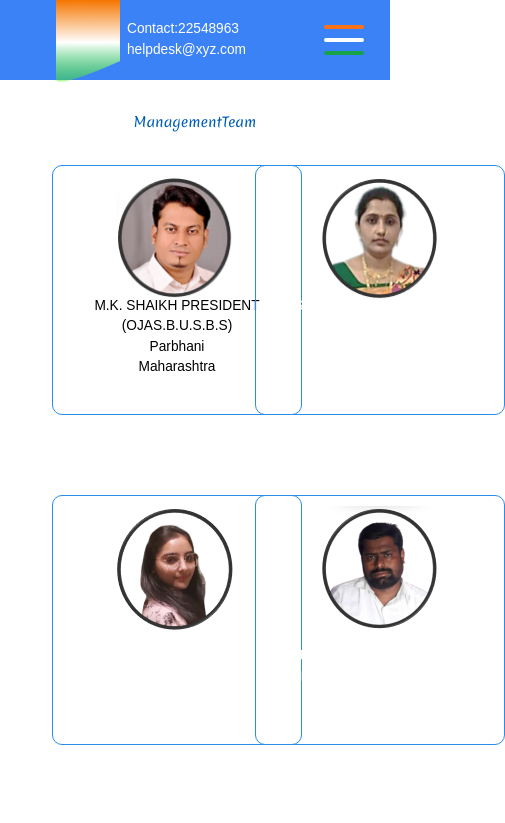
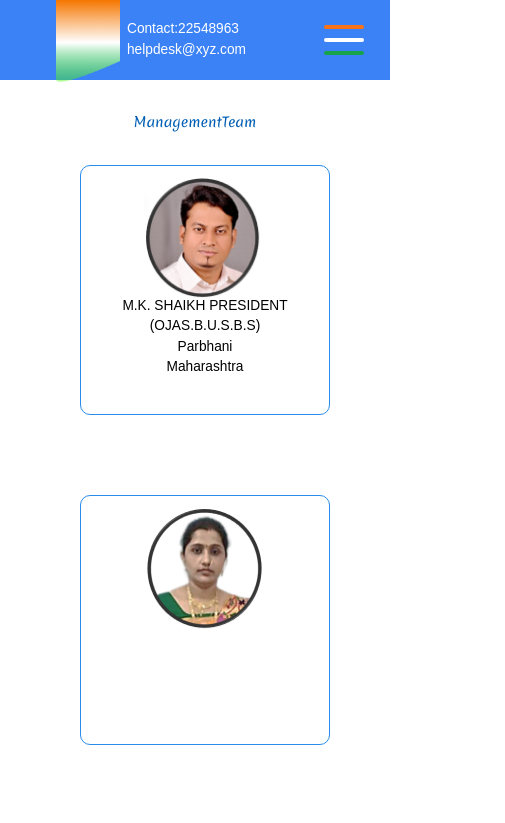
Before and after one commit to laique7864/ojas-ngo, a React (Create React App) app: page /Manajment in a window 390 px wide. Shown: the top 823 px of the page, 505 px wide, since content can reach past the window. Built offline with nearby package versions, Linux system fonts and the light colour scheme.

Commit message:
fix:sdklfmasd,f

```diff
--- a/src/Component/ManajmentTeam/Manajment.js
+++ b/src/Component/ManajmentTeam/Manajment.js
@@ -19,7 +19,7 @@
             <div>
                 <h3 className='h3'>ManagementTeam</h3>
             </div>
-            <div className='grid  grid-cols-2 md:grid-cols-2 lg:grid-cols-4 gap-20  '>
+            <div className='grid  grid-cols-1 md:grid-cols-2 lg:grid-cols-4 gap-20  '>
                 <div className='sub-main-cards'>
                     <div className='card-1'>
                         <div className='profile '>
```
